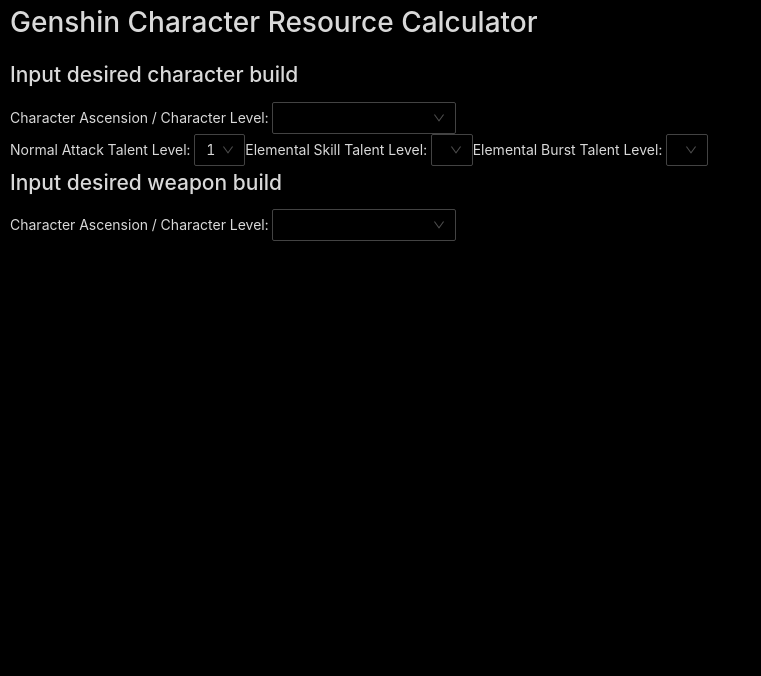
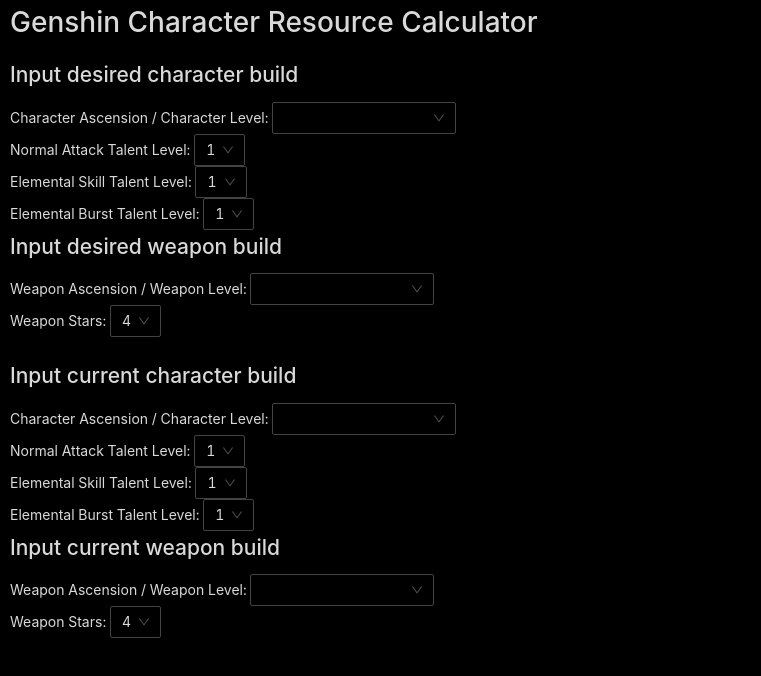
Before and after one commit to nguyentvan7/genshin-calculator, a React (Create React App) app: page / in a window 1280 px wide. Shown: the top 676 px of the page, without its empty margins (0-761 px from the left). Built offline with nearby package versions, Linux system fonts and the light colour scheme.

Commit message:
Restructure component

```diff
--- a/public/index.html
+++ b/public/index.html
@@ -24,7 +24,7 @@
       work correctly both with client-side routing and a non-root public URL.
       Learn how to configure a non-root public URL by running `npm run build`.
     -->
-    <title>React App</title>
+    <title>Genshin Build Calculator</title>
   </head>
   <body>
     <noscript>You need to enable JavaScript to run this app.</noscript>
--- a/src/App.tsx
+++ b/src/App.tsx
@@ -1,111 +1,16 @@
 import React, { ReactElement } from 'react';
-import { Cascader, Form, Select } from "antd";
-import { CascaderValueType, CascaderOptionType } from 'antd/lib/cascader';
 import './App.css';
-
-import { OptionData } from "rc-select/lib/interface";
-import { CharacterAscensionSpecs } from "./genshin/CharacterAscensionSpec";
-import { CharacterBuild } from "./genshin/CharacterBuild";
-import { WeaponBuild } from "./genshin/WeaponBuild";
-import { SelectValue, OptionType } from 'antd/lib/select';
-
-const { Option } = Select;
-
-let char = new CharacterBuild();
-let wep = new WeaponBuild();
+import BuildForm from './BuildForm';
 
 function App() {
   return (
     <div className="App">
       <h1>Genshin Character Resource Calculator</h1>
-      <h2>Input desired character build</h2>
-      {BuildCharacterForm()}
-      <h2>Input desired weapon build</h2>
-      {BuildWeaponForm()}
+      <BuildForm desired={true}></BuildForm>
+      <br></br>
+      <BuildForm desired={false}></BuildForm>
     </div>
   );
 }
 
-function BuildCharacterForm() {
-  const [characterAscension, setCharacterAscension] = React.useState(0);
-  const [characterLevel, setCharacterLevel] = React.useState(1);
-  const [maximumTalentLevel, setMaximumTalentLevel] = React.useState(1);
-  const [normalLevel, setNormalLevel] = React.useState(1);
-  const [skillLevel, setSkillLevel] = React.useState(1);
-  const [burstLevel, setBurstLevel] = React.useState(1);
-  let characterAscensionOptions: CascaderOptionType[] = [];
-  let talentLevelOptions: JSX.Element[] = [];
-
-  const changeCharacterAscensionHandler = (values: CascaderValueType) => {
-    setCharacterAscension(values[0] as number);
-    setCharacterLevel(values[1] as number);
-    console.log(normalLevel + " " + CharacterAscensionSpecs[characterAscension].maximumTalentLevel + " " + characterAscension);
-    const maxLevel = CharacterAscensionSpecs[values[0] as number].maximumTalentLevel;
-    setMaximumTalentLevel(maxLevel)
-    setNormalLevel(Math.min(normalLevel, maxLevel));
-    setSkillLevel(Math.min(skillLevel, maxLevel));
-    setBurstLevel(Math.min(burstLevel, maxLevel));
-  }
-  const changeNormalLevelHandler = (value: SelectValue) => {
-    setNormalLevel(value?.valueOf() as number);
-  }
-  for (let level = 1; level <= maximumTalentLevel; level++) {
-    talentLevelOptions.push(<Option value={level} key={level}>{level}</Option>);
-  }
-  CharacterAscensionSpecs.forEach(function(ca) {
-    characterAscensionOptions.push(BuildAscensionCascaderOption(ca.ascensionLevel, ca.minimumCharacterLevel, ca.maximumCharacterLevel));
-  });
-  return (
-    <Form id="characterForm">
-      <label>Character Ascension / Character Level: </label>
-      <Cascader options={characterAscensionOptions} onChange={changeCharacterAscensionHandler}></Cascader>
-      <br></br>
-      <label>Normal Attack Talent Level: </label>
-      <Select value={normalLevel} onChange={changeNormalLevelHandler}>{talentLevelOptions}</Select>
-      <label>Elemental Skill Talent Level: </label>
-      <Select>{talentLevelOptions}</Select>
-      <label>Elemental Burst Talent Level: </label>
-      <Select>{talentLevelOptions}</Select>
-    </Form>
-  );
-}
-
-function BuildAscensionCascaderOption(ascension: number, min_level: number, max_level: number): CascaderOptionType {
-  return {
-      value: ascension,
-      label: "Ascension " + ascension,
-      children: [
-        {
-          value: min_level,
-          label: "Level " + min_level
-        },
-        {
-          value: max_level,
-          label: "Level " + max_level
-        }
-      ]
-    };
-}
-
-function BuildWeaponForm() {
-  const [weaponAscension, setWeaponAscension] = React.useState(0);
-  const [wearponLevel, setWeaponLevel] = React.useState(1);
-  let weaponAscensionOptions: CascaderOptionType[] = [];
-
-  const changeWeaponAscensionHandler = (values: CascaderValueType) => {
-    setWeaponAscension(values[0] as number);
-    setWeaponLevel(values[1] as number);
-  }
-  CharacterAscensionSpecs.forEach(function(ca) {
-    weaponAscensionOptions.push(BuildAscensionCascaderOption(ca.ascensionLevel, ca.minimumCharacterLevel, ca.maximumCharacterLevel));
-  });
-
-  return (
-    <Form id="weaponForm">
-      <label>Character Ascension / Character Level: </label>
-      <Cascader options={weaponAscensionOptions}></Cascader>
-    </Form>
-  )
-}
-
 export default App;
--- /dev/null
+++ b/src/BuildForm.tsx
@@ -0,0 +1,134 @@
+import React, { ReactElement } from "react";
+import { CharacterAscensionSpecs } from "./genshin/CharacterAscensionSpec";
+import { CascaderValueType, CascaderOptionType } from 'antd/lib/cascader';
+import { Cascader, Form, Select } from "antd";
+import { SelectValue, OptionType } from 'antd/lib/select';
+import { OptionData } from "rc-select/lib/interface";
+
+import { CharacterBuild } from "./genshin/CharacterBuild";
+import { WeaponBuild } from "./genshin/WeaponBuild";
+
+const { Option } = Select;
+
+let char = new CharacterBuild();
+let wep = new WeaponBuild();
+
+export interface BuildFormProps {
+    desired: boolean;
+}
+
+function BuildForm(props: BuildFormProps): JSX.Element {
+    const [characterAscension, setCharacterAscension] = React.useState(0);
+    const [characterLevel, setCharacterLevel] = React.useState(1);
+    const [normalLevel, setNormalLevel] = React.useState(1);
+    const [skillLevel, setSkillLevel] = React.useState(1);
+    const [burstLevel, setBurstLevel] = React.useState(1);
+
+    const [weaponAscension, setWeaponAscension] = React.useState(0);
+    const [weaponLevel, setWeaponLevel] = React.useState(1);
+    const [weaponStars, setWeaponStars] = React.useState(4);
+
+    // ===============================
+    // CHARACTER
+    // ===============================
+    let characterAscensionOptions: CascaderOptionType[] = [];
+    let talentLevelOptions: JSX.Element[] = [];
+    const changeCharacterAscensionHandler = (values: CascaderValueType) => {
+        setCharacterAscension(values[0] as number);
+        setCharacterLevel(values[1] as number);
+        console.log(normalLevel + " " + CharacterAscensionSpecs[characterAscension].maximumTalentLevel + " " + characterAscension);
+        const maxLevel = CharacterAscensionSpecs[values[0] as number].maximumTalentLevel;
+        setNormalLevel(Math.min(normalLevel, maxLevel));
+        setSkillLevel(Math.min(skillLevel, maxLevel));
+        setBurstLevel(Math.min(burstLevel, maxLevel));
+        char.characterAscension = values[0] as number;
+        char.characterLevel = values[1] as number;
+    }
+    const changeNormalLevelHandler = (value: SelectValue) => {
+        setNormalLevel(value?.valueOf() as number);
+        char.normalTalentLevel = value?.valueOf() as number;
+    }
+    const changeSkillLevelHandler = (value: SelectValue) => {
+        setSkillLevel(value?.valueOf() as number);
+        char.skillTalentLevel = value?.valueOf() as number;
+    }
+    const changeBurstLevelHandler = (value: SelectValue) => {
+        setBurstLevel(value?.valueOf() as number);
+        char.burstTalentLevel = value?.valueOf() as number;
+    }
+    const maxLevel = CharacterAscensionSpecs[characterAscension].maximumTalentLevel;
+    for (let level = 1; level <= maxLevel; level++) {
+        talentLevelOptions.push(<Option value={level} key={level}>{level}</Option>);
+    }
+    CharacterAscensionSpecs.forEach(function (ca) {
+        characterAscensionOptions.push(BuildAscensionCascaderOption(ca.ascensionLevel, ca.minimumCharacterLevel, ca.maximumCharacterLevel));
+    });
+
+    // ===============================
+    // WEAPON
+    // ===============================
+    let weaponAscensionOptions: CascaderOptionType[] = [];
+    const changeWeaponAscensionHandler = (values: CascaderValueType) => {
+        setWeaponAscension(values[0] as number);
+        setWeaponLevel(values[1] as number);
+        wep.weaponAscension = values[0] as number;
+        wep.weaponLevel = values[1] as number;
+    }
+    const changeWeaponStarsHandler = (value: SelectValue) => {
+        setWeaponStars(value as number);
+        wep.weaponStars = value as number;
+    }
+    CharacterAscensionSpecs.forEach(function (ca) {
+        weaponAscensionOptions.push(BuildAscensionCascaderOption(ca.ascensionLevel, ca.minimumCharacterLevel, ca.maximumCharacterLevel));
+    });
+
+    const formType = props.desired ? "desired" : "current";
+    return (
+        <div>
+            <Form id={formType+"Form"}>
+                <h2>Input {formType} character build</h2>
+                <label>Character Ascension / Character Level: </label>
+                <Cascader options={characterAscensionOptions} onChange={changeCharacterAscensionHandler}></Cascader>
+                <br></br>
+                <label>Normal Attack Talent Level: </label>
+                <Select value={normalLevel} onChange={changeNormalLevelHandler}>{talentLevelOptions}</Select>
+                <br></br>
+                <label>Elemental Skill Talent Level: </label>
+                <Select value={skillLevel} onChange={changeSkillLevelHandler}>{talentLevelOptions}</Select>
+                <br></br>
+                <label>Elemental Burst Talent Level: </label>
+                <Select value={burstLevel} onChange={changeBurstLevelHandler}>{talentLevelOptions}</Select>
+
+                <h2>Input {formType} weapon build</h2>
+                <label>Weapon Ascension / Weapon Level: </label>
+                <Cascader options={weaponAscensionOptions} onChange={changeWeaponAscensionHandler}></Cascader>
+                <br></br>
+                <label>Weapon Stars: </label>
+                <Select value={weaponStars} onChange={changeWeaponStarsHandler}>
+                    <Option value={3} key={3}>3</Option>
+                    <Option value={4} key={4}>4</Option>
+                    <Option value={5} key={5}>5</Option>
+                </Select>
+            </Form>
+        </div>
+    );
+}
+
+function BuildAscensionCascaderOption(ascension: number, min_level: number, max_level: number): CascaderOptionType {
+    return {
+        value: ascension,
+        label: "Ascension " + ascension,
+        children: [
+            {
+                value: min_level,
+                label: "Level " + min_level
+            },
+            {
+                value: max_level,
+                label: "Level " + max_level
+            }
+        ]
+    };
+}
+
+export default BuildForm
```
